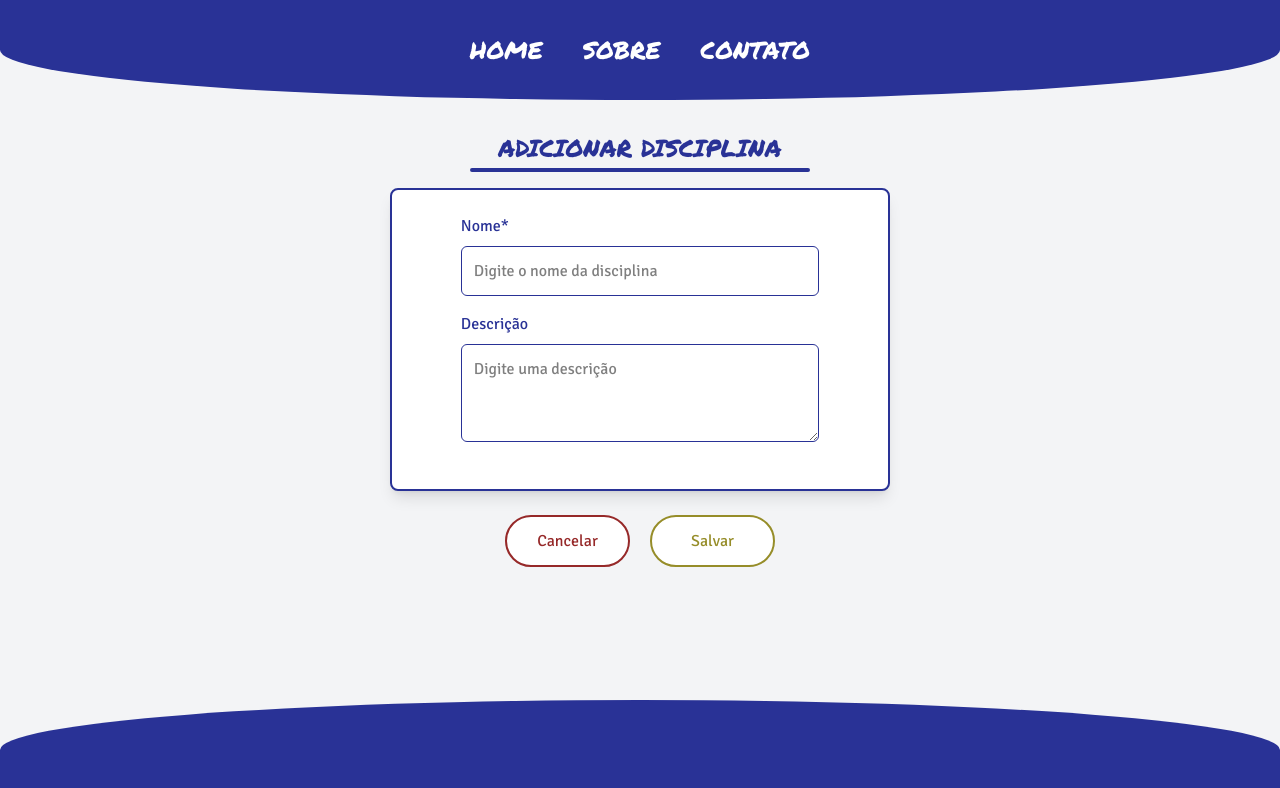
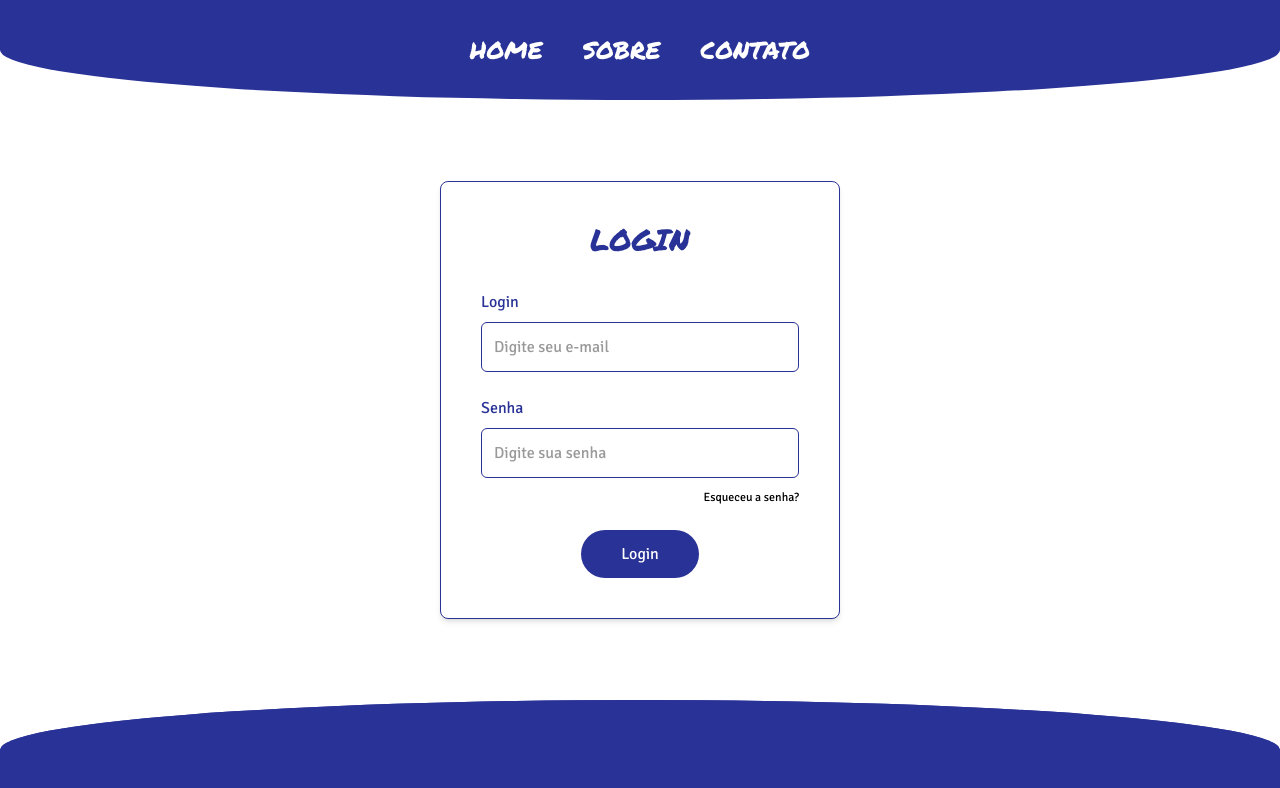
Before and after one commit to EduTrack-UNEX/EduTrack-Web, a React (Vite) app: page / in a window 1280 px wide. Shown: the top 788 px of the page. Built offline with nearby package versions, Linux system fonts and the light colour scheme.

Commit message:
Tela AdcDisciplina

```diff
--- a/src/App.tsx
+++ b/src/App.tsx
@@ -5,7 +5,7 @@ import AdcDisciplina from './pages/AdcDisciplina';
 function App() {
   return (
     <div className="App">
-      <AdcDisciplina />
+      <Login />
     </div>
   );
 }
--- a/src/pages/login.tsx
+++ b/src/pages/login.tsx
@@ -70,7 +70,7 @@ const Login: React.FC = () => {
                 className="w-full p-3 border border-[#293296] rounded-md box-border text-base outline-none font-[signika] text-[#333] focus:border-primary-blue focus:ring-2 focus:ring-primary-blue/20"
                 required
               />
-              <a href="#" className="block text-right mt-3 text-black no-underline text-xs font-bold font-[signika] hover:underline">Esqueceu a senha?</a>
+              <a href="#" className="block text-right mt-3 text-black no-underline text-xs font-[signika] hover:underline">Esqueceu a senha?</a>
             </div>
 
             {error && <p className="text-red-500 mb-4">{error}</p>}
```
